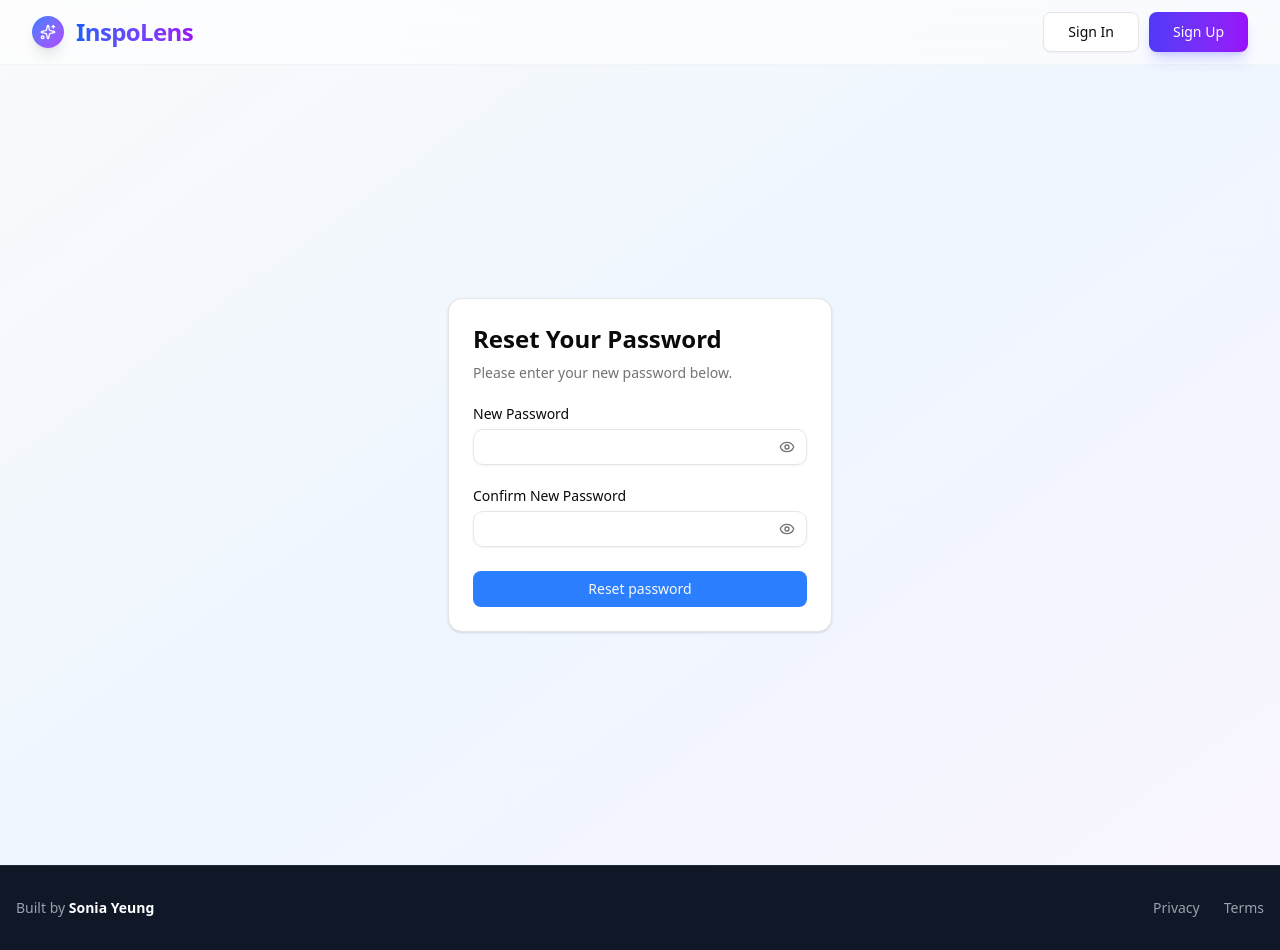
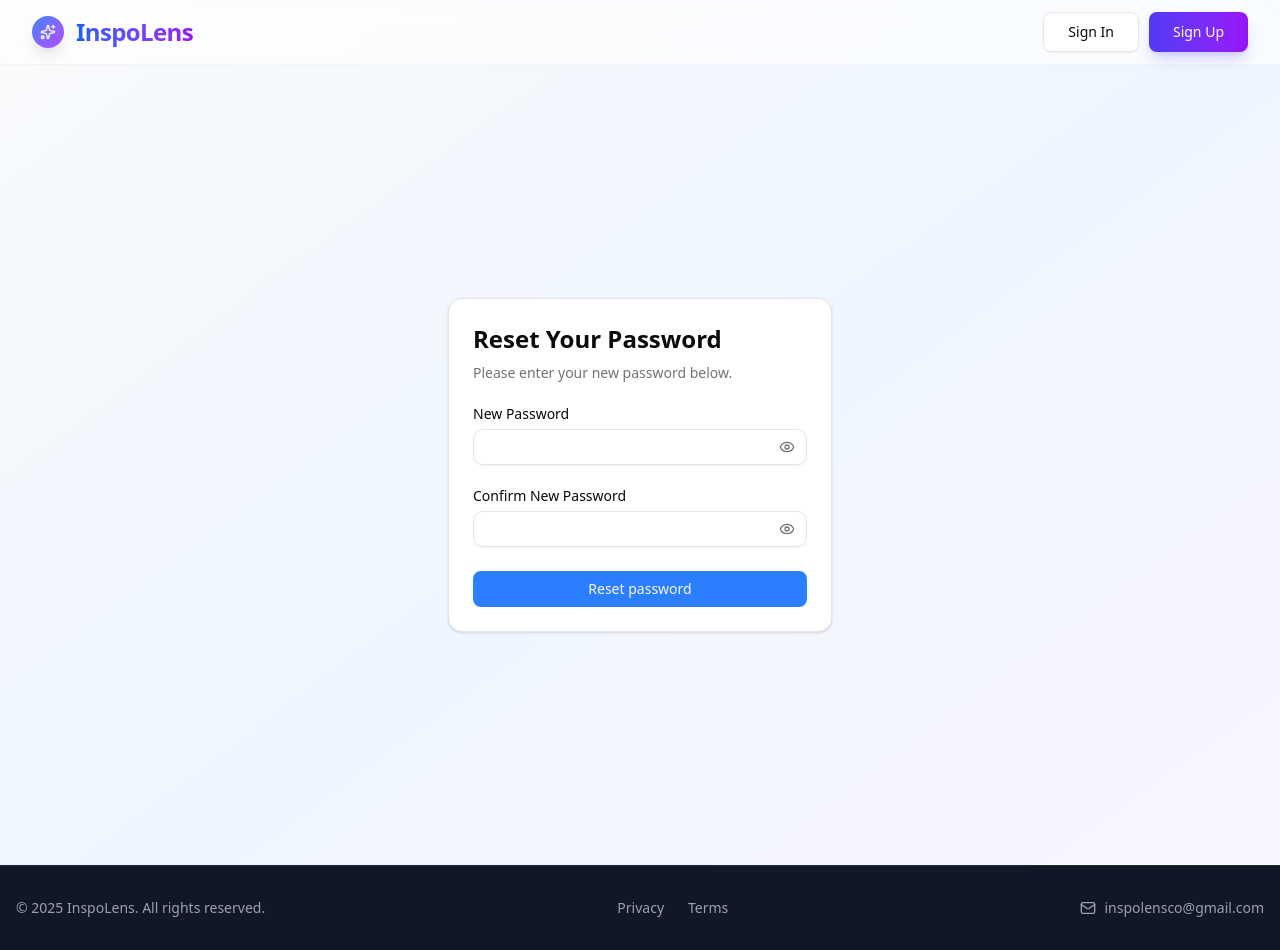
Before and after one commit to marukosy124/inspo-lens, a Next.js app: page /auth/reset-password in a window 1280 px wide. Built offline with nearby package versions, Linux system fonts and the light colour scheme; no server answers.

Commit message:
fix: slow logout bug; minor wordings

```diff
--- a/src/components/analysis/my-analyses-page.tsx
+++ b/src/components/analysis/my-analyses-page.tsx
@@ -58,7 +58,7 @@ export default function MyAnalysesPage({
           </div>
 
           <div className="text-muted-foreground text-sm">
-            {myAnalyses.length} created
+            {myAnalyses.length} items
           </div>
         </div>
 
--- a/src/components/layout/footer.tsx
+++ b/src/components/layout/footer.tsx
@@ -1,3 +1,4 @@
+import { MailIcon } from 'lucide-react';
 import Link from 'next/link';
 
 export default function Footer() {
@@ -5,17 +6,9 @@ export default function Footer() {
     <footer className="border-t border-gray-800 bg-gray-900 text-gray-400">
       <div className="container mx-auto max-w-7xl px-4 py-8">
         <div className="flex flex-col items-center justify-between gap-6 md:flex-row">
-          {/* Left: Built by */}
-          <p className="text-sm">
-            Built by{' '}
-            <a
-              href="https://www.soniayeung.com/"
-              target="_blank"
-              rel="noopener noreferrer"
-              className="font-semibold text-white"
-            >
-              Sonia Yeung
-            </a>
+          {/* Left: Copyright */}
+          <p className="text-center text-sm md:text-left">
+            © {new Date().getFullYear()} InspoLens. All rights reserved.
           </p>
 
           {/* Center: Legal Links */}
@@ -31,15 +24,13 @@ export default function Footer() {
             </Link>
           </div>
 
-          {/* Right: Support */}
-          {/* <a
-            href="https://forms.gle/your-google-form-link"
-            target="_blank"
-            rel="noopener noreferrer"
-            className="text-sm hover:text-white transition-colors"
+          {/* Right: Contact */}
+          <a
+            href="mailto:inspolensco@gmail.com"
+            className="flex items-center gap-2 text-sm transition-colors hover:text-white"
           >
-            Support / Feedback
-          </a> */}
+            <MailIcon className="h-4 w-4" /> inspolensco@gmail.com
+          </a>
         </div>
       </div>
     </footer>
--- a/src/components/saved/saved-page.tsx
+++ b/src/components/saved/saved-page.tsx
@@ -125,7 +125,7 @@ export default function SavedPage({
           </div>
 
           <div className="text-muted-foreground text-sm">
-            {savedAnalyses.length} saved
+            {savedAnalyses.length} items
           </div>
         </div>
 
--- a/src/components/user/current-user-avatar.tsx
+++ b/src/components/user/current-user-avatar.tsx
@@ -29,16 +29,27 @@ export const CurrentUserAvatar = ({ user }: CurrentUserAvatarProps) => {
 
   const router = useRouter();
 
-  const handleLogout = async () => {
-    try {
-      await supabaseClient.auth.signOut();
-      router.push('/');
-      router.refresh();
-    } catch (err) {
-      console.error(err);
-      toast.error('Something went wrong during logout');
-    }
+  const handleLogout = () => {
+    // Optimistic local clear
+    supabaseClient.auth
+      .signOut({ scope: 'local' })
+      .catch((err) => console.error(err));
+
+    // Non-blocking server sign-out
+    supabaseClient.auth
+      .signOut()
+      .then(() => {
+        toast.success('Logged out');
+        router.push('/');
+        router.refresh();
+      })
+      .catch((err) => {
+        toast.error('Failed to logout, please try again.');
+        console.error(err);
+        router.push('/');
+      });
   };
+
   return (
     <DropdownMenu>
       <DropdownMenuTrigger asChild>
```
